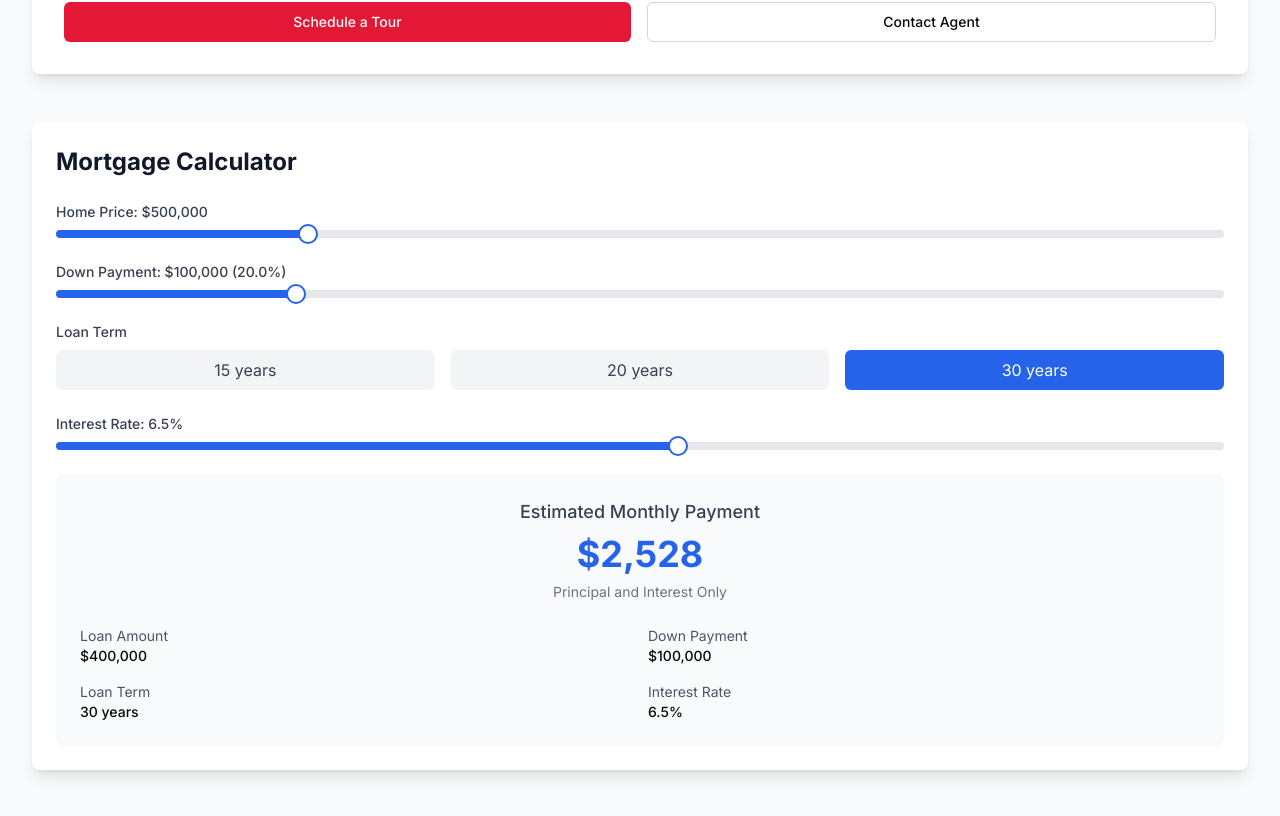
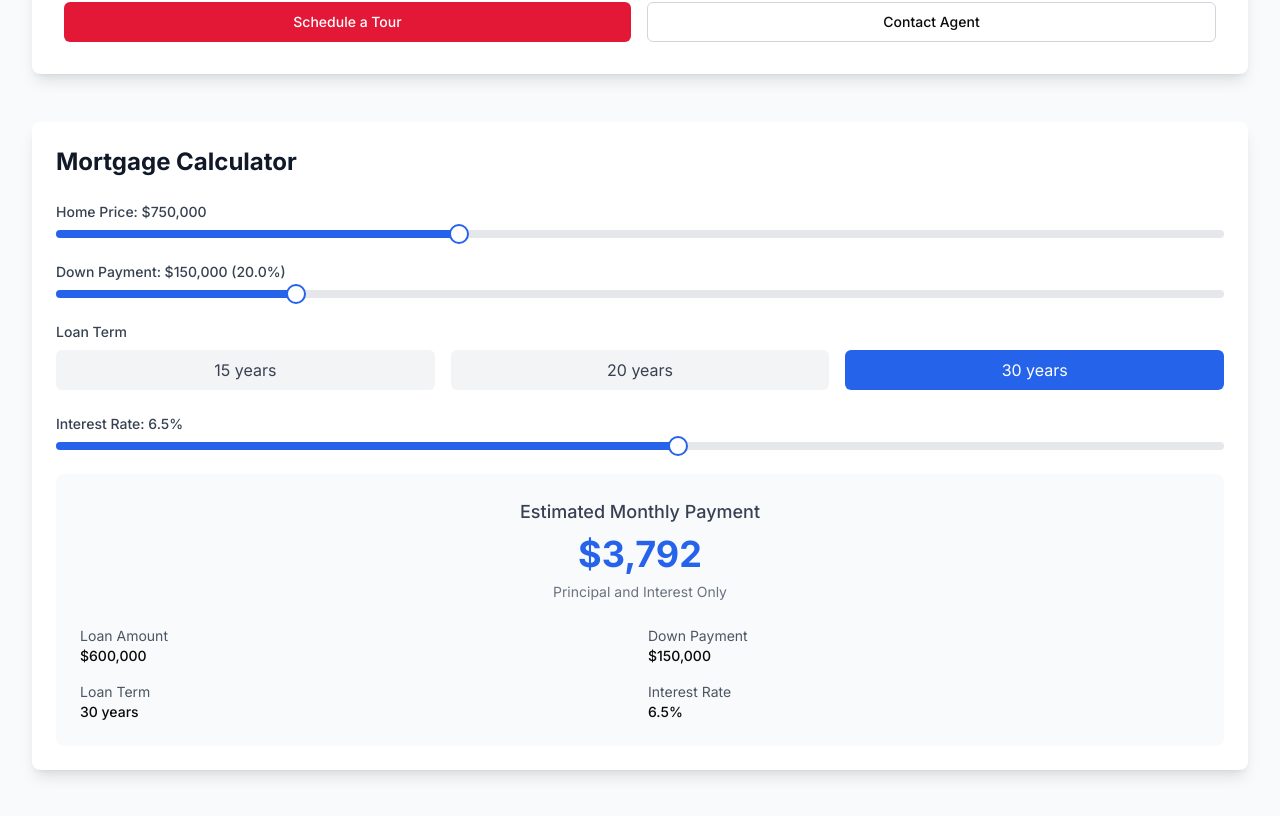
Before and after one commit to MenaceIncorporated/Dustin-McCracken, a Next.js app: page /properties/1 in a window 1280 px wide. Shown: the part 962-1778 px from the top of the page. Built offline with nearby package versions, Linux system fonts and the light colour scheme.

Commit message:
fix: Update MortgageCalculator prop name

```diff
--- a/src/app/properties/[id]/page.tsx
+++ b/src/app/properties/[id]/page.tsx
@@ -155,7 +155,7 @@ export default function PropertyPage({ params }: { params: { id: string } }) {
         </div>
 
         <div className="mt-12">
-          <MortgageCalculator propertyPrice={property.price} />
+          <MortgageCalculator defaultPrice={property.price} />
         </div>
       </main>
     </div>
```
